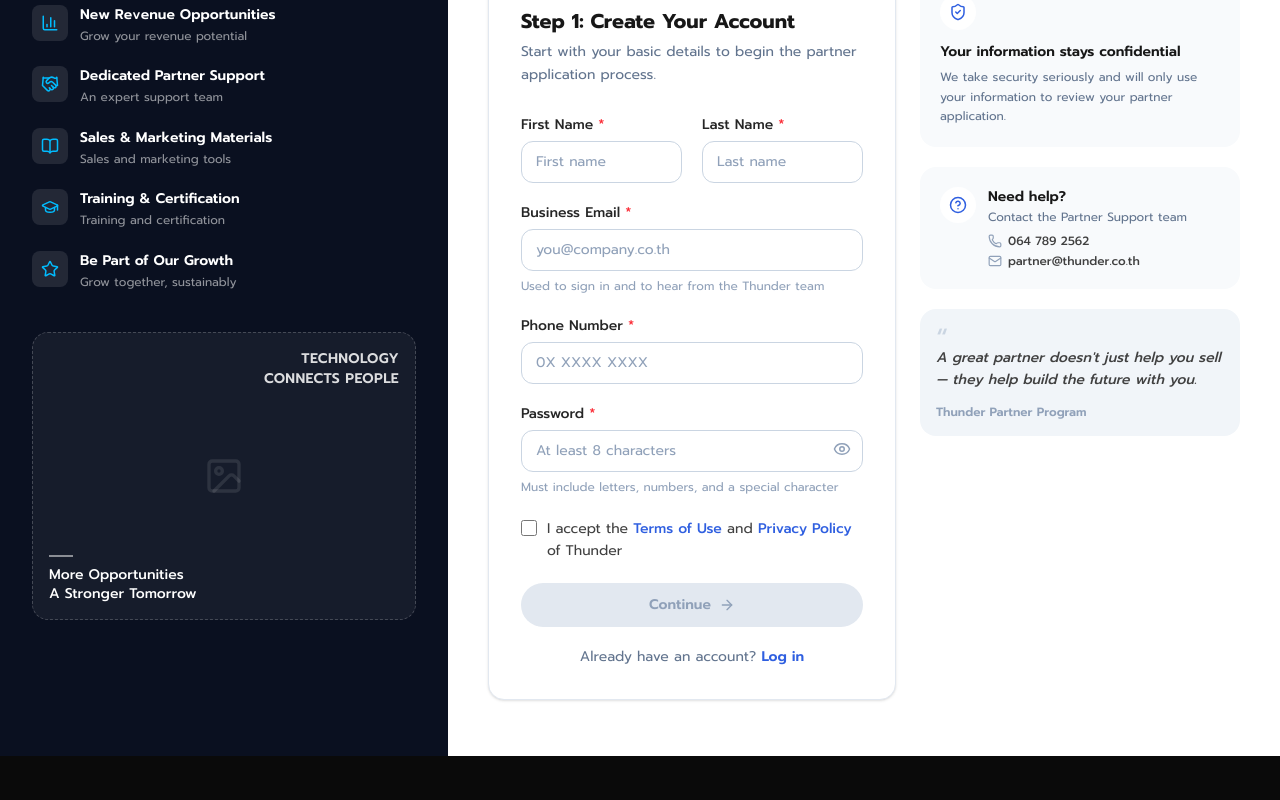
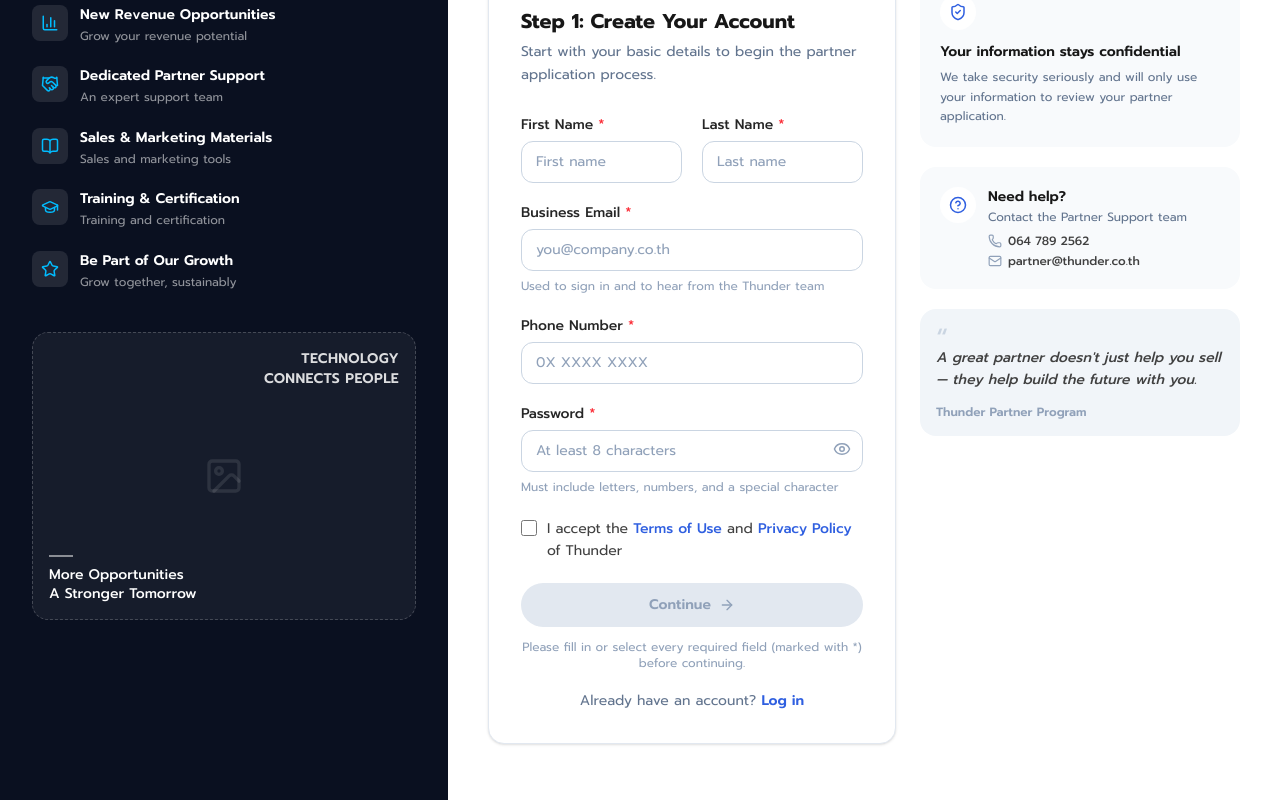
Before and after one commit to rdThunderThailand/thunder-group-homepage, a Next.js app: page /en/partners in a window 1280 px wide. Shown: the part 392-1192 px from the top of the page. Built offline with nearby package versions, Linux system fonts and the light colour scheme.

Commit message:
feat/partner debug

```diff
--- a/messages/en/partner.json
+++ b/messages/en/partner.json
@@ -57,6 +57,7 @@
   "heading": "Become a Thunder Partner",
   "subtitleStep1": "Start building business opportunities together in just a few steps",
   "subtitleDefault": "Partner with us to create even greater business opportunities",
+  "incompleteHint": "Please fill in or select every required field (marked with *) before continuing.",
   "stepper": {
     "labels": [
       "Create Account",
--- a/messages/th/partner.json
+++ b/messages/th/partner.json
@@ -57,6 +57,7 @@
   "heading": "สมัครเป็น Thunder Partner",
   "subtitleStep1": "เริ่มต้นสร้างโอกาสทางธุรกิจไปด้วยกัน เพียงไม่กี่ขั้นตอน",
   "subtitleDefault": "ร่วมเป็นพันธมิตรกับเรา เพื่อสร้างโอกาสทางธุรกิจที่มากกว่า",
+  "incompleteHint": "กรุณากรอกหรือเลือกข้อมูลที่จำเป็น (มีเครื่องหมาย *) ให้ครบทุกช่องก่อนดำเนินการต่อ",
   "stepper": {
     "labels": [
       "สร้างบัญชีผู้ใช้งาน",
--- a/src/app/[locale]/partners/page.tsx
+++ b/src/app/[locale]/partners/page.tsx
@@ -113,6 +113,7 @@ export default async function PartnerRegisterPage({
         heading: t("heading"),
         subtitleStep1: t("subtitleStep1"),
         subtitleDefault: t("subtitleDefault"),
+        incompleteHint: t("incompleteHint"),
         stepper: {
           labels: t.raw("stepper.labels") as [string, string, string, string, string],
         },
--- a/src/features/partner/components/NavButtons.tsx
+++ b/src/features/partner/components/NavButtons.tsx
@@ -10,6 +10,10 @@ type NavButtonsProps = {
   onBack: () => void;
   onContinue: () => void;
   continueDisabled?: boolean;
+  /** Shown under the buttons while `continueDisabled` is true — required
+   *  dropdown fields are easy to miss since they don't look empty the way a
+   *  blank text input does, so a silently-disabled button reads as broken. */
+  incompleteHint?: string;
 };
 
 export function NavButtons({
@@ -18,8 +22,10 @@ export function NavButtons({
   onBack,
   onContinue,
   continueDisabled,
+  incompleteHint,
 }: NavButtonsProps) {
   return (
+    <div>
       <div className="flex flex-col-reverse gap-3 sm:flex-row">
         <button
           type="button"
@@ -39,5 +45,11 @@ export function NavButtons({
           <ArrowRight className="h-4 w-4" aria-hidden="true" />
         </button>
       </div>
+      {continueDisabled && incompleteHint ? (
+        <p className="mt-3 text-center text-xs text-slate-400 sm:text-right">
+          {incompleteHint}
+        </p>
+      ) : null}
+    </div>
   );
 }
--- a/src/features/partner/partnerClient.tsx
+++ b/src/features/partner/partnerClient.tsx
@@ -124,6 +124,7 @@ export function PartnerClient({ content, locale }: PartnerClientProps) {
                       }
                       onContinue={() => dispatch({ type: "NEXT_STEP" })}
                       canContinue={isStep1Valid(state.account)}
+                      incompleteHint={content.incompleteHint}
                     />
                     <Step1Panel content={content.step1.panel} />
                   </div>
@@ -140,6 +141,7 @@ export function PartnerClient({ content, locale }: PartnerClientProps) {
                       onBack={() => dispatch({ type: "BACK_STEP" })}
                       onContinue={() => dispatch({ type: "NEXT_STEP" })}
                       canContinue={isStep2Valid(state.company)}
+                      incompleteHint={content.incompleteHint}
                     />
                     <Step2Panel content={content.step2.panel} />
                   </div>
@@ -154,6 +156,7 @@ export function PartnerClient({ content, locale }: PartnerClientProps) {
                       onBack={() => dispatch({ type: "BACK_STEP" })}
                       onContinue={() => dispatch({ type: "NEXT_STEP" })}
                       canContinue={isStep3Valid(state.partnerTypes)}
+                      incompleteHint={content.incompleteHint}
                     />
                     <Step3Panel content={content.step3.panel} />
                   </div>
@@ -176,6 +179,7 @@ export function PartnerClient({ content, locale }: PartnerClientProps) {
                       onBack={() => dispatch({ type: "BACK_STEP" })}
                       onContinue={() => dispatch({ type: "NEXT_STEP" })}
                       canContinue={isStep4Valid(state.additional)}
+                      incompleteHint={content.incompleteHint}
                     />
                     <Step4Panel
                       content={content.step4.panel}
--- a/src/features/partner/steps/Step1Account.tsx
+++ b/src/features/partner/steps/Step1Account.tsx
@@ -20,6 +20,7 @@ type Step1AccountProps = {
   onChange: (field: keyof AccountData, value: string | boolean) => void;
   onContinue: () => void;
   canContinue: boolean;
+  incompleteHint: string;
 };
 
 export function Step1Account({
@@ -28,6 +29,7 @@ export function Step1Account({
   onChange,
   onContinue,
   canContinue,
+  incompleteHint,
 }: Step1AccountProps) {
   const [showPassword, setShowPassword] = useState(false);
   const { form } = content;
@@ -125,6 +127,9 @@ export function Step1Account({
           {form.continueButton}
           <ArrowRight className="h-4 w-4" aria-hidden="true" />
         </button>
+        {!canContinue ? (
+          <p className="-mt-2 text-center text-xs text-slate-400">{incompleteHint}</p>
+        ) : null}
 
         <p className="text-center text-sm text-slate-500">
           {form.loginPrompt}{" "}
--- a/src/features/partner/steps/Step2Company.tsx
+++ b/src/features/partner/steps/Step2Company.tsx
@@ -17,6 +17,7 @@ type Step2CompanyProps = {
   onBack: () => void;
   onContinue: () => void;
   canContinue: boolean;
+  incompleteHint: string;
 };
 
 export function Step2Company({
@@ -26,6 +27,7 @@ export function Step2Company({
   onBack,
   onContinue,
   canContinue,
+  incompleteHint,
 }: Step2CompanyProps) {
   const { form } = content;
 
@@ -136,6 +138,7 @@ export function Step2Company({
           onBack={onBack}
           onContinue={onContinue}
           continueDisabled={!canContinue}
+          incompleteHint={incompleteHint}
         />
       </div>
     </div>
--- a/src/features/partner/steps/Step3PartnerType.tsx
+++ b/src/features/partner/steps/Step3PartnerType.tsx
@@ -26,6 +26,7 @@ type Step3PartnerTypeProps = {
   onBack: () => void;
   onContinue: () => void;
   canContinue: boolean;
+  incompleteHint: string;
 };
 
 export function Step3PartnerType({
@@ -35,6 +36,7 @@ export function Step3PartnerType({
   onBack,
   onContinue,
   canContinue,
+  incompleteHint,
 }: Step3PartnerTypeProps) {
   return (
     <div className="rounded-2xl border border-slate-200 bg-white p-6 shadow-sm sm:p-8">
@@ -80,6 +82,7 @@ export function Step3PartnerType({
           onBack={onBack}
           onContinue={onContinue}
           continueDisabled={!canContinue}
+          incompleteHint={incompleteHint}
         />
       </div>
     </div>
--- a/src/features/partner/steps/Step4AdditionalInfo.tsx
+++ b/src/features/partner/steps/Step4AdditionalInfo.tsx
@@ -23,6 +23,7 @@ type Step4AdditionalInfoProps = {
   onBack: () => void;
   onContinue: () => void;
   canContinue: boolean;
+  incompleteHint: string;
 };
 
 export function Step4AdditionalInfo({
@@ -34,6 +35,7 @@ export function Step4AdditionalInfo({
   onBack,
   onContinue,
   canContinue,
+  incompleteHint,
 }: Step4AdditionalInfoProps) {
   return (
     <div className="rounded-2xl border border-slate-200 bg-white p-6 shadow-sm sm:p-8">
@@ -98,6 +100,7 @@ export function Step4AdditionalInfo({
           onBack={onBack}
           onContinue={onContinue}
           continueDisabled={!canContinue}
+          incompleteHint={incompleteHint}
         />
       </div>
     </div>
--- a/src/features/partner/types.ts
+++ b/src/features/partner/types.ts
@@ -295,6 +295,10 @@ export type PartnerPageContent = {
   heading: string;
   subtitleStep1: string;
   subtitleDefault: string;
+  /** Shown under a step's "Continue" button while it's disabled — the
+   *  dropdown fields are the easiest required field to miss since they don't
+   *  look empty the way a blank text input does. */
+  incompleteHint: string;
   stepper: StepperContent;
   step1: Step1Content;
   step2: Step2Content;
```
Lines whose indentation alone changed are shown as unchanged.
